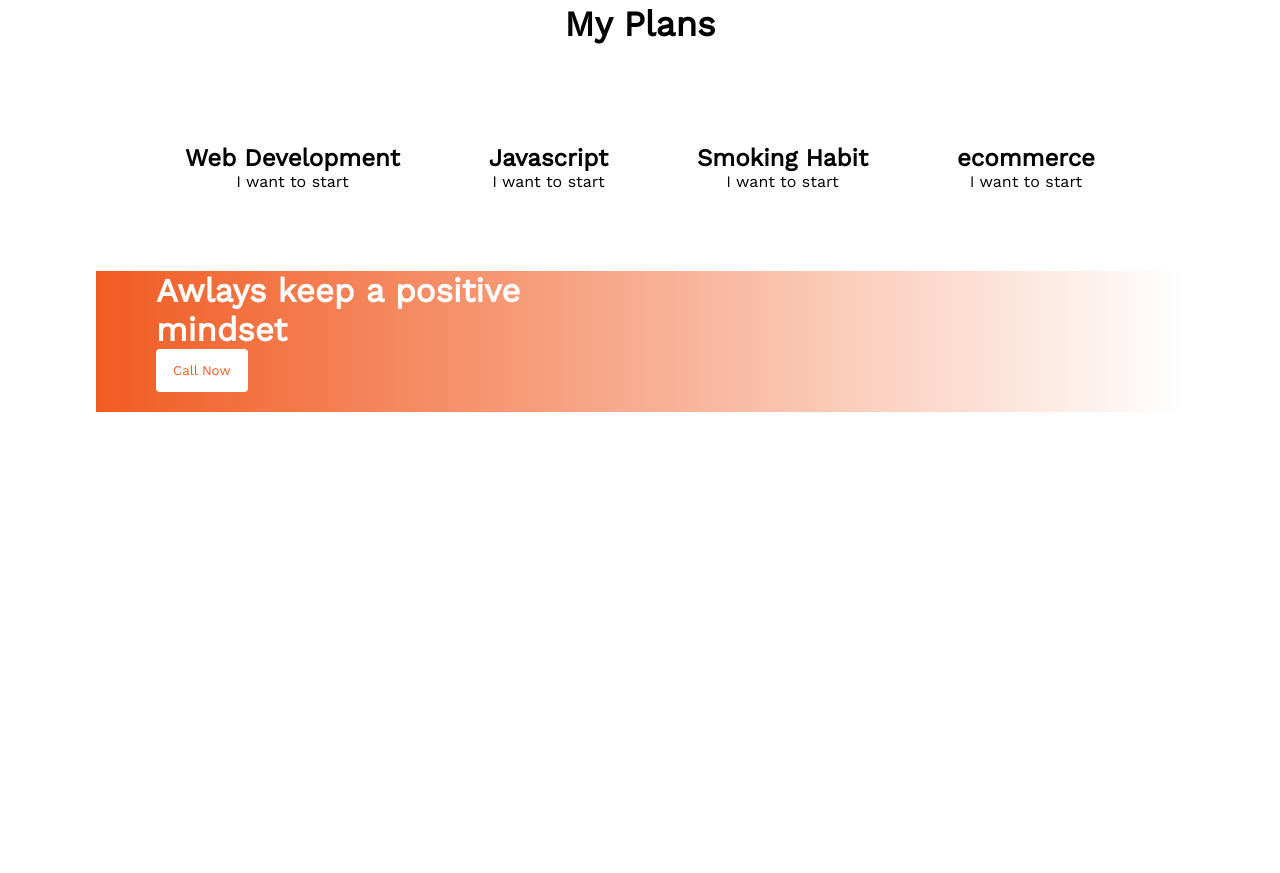
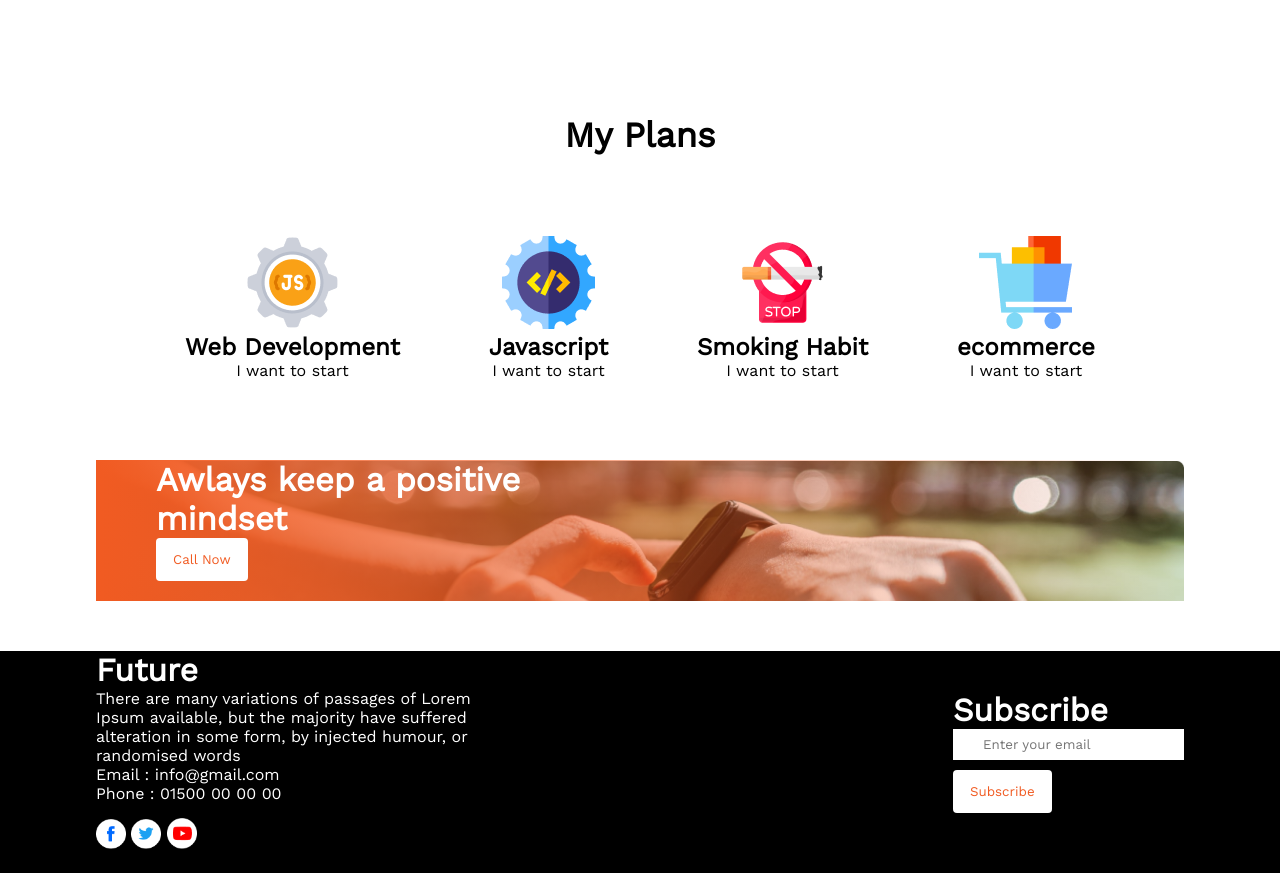
Before and after one commit to asifiqbalsagor/plans-of-new-year, a plain HTML site: page index.html in a window 1280 px wide. Shown: the part 1283-2156 px from the top of the page. Before the commit the page ends 1695 px from the top, so only its background shows below. Drawn offline with nearby package versions, Linux system fonts and the light colour scheme.

Commit message:
some change

```diff
--- a/index.html
+++ b/index.html
@@ -50,22 +50,22 @@
           <h1>My Plans</h1>
           <div class="plans_icons">
             <div class="">
-              <img src="images/icon1.png" alt="">
+              <img src="images/icons/icon1.png" alt="">
               <h2>Web Development</h2>
               <p>I want to start</p>
             </div>
             <div class="">
-              <img src="images/icon2.png" alt="">
+              <img src="images/icons/icon2 .png" alt="">
               <h2>Javascript</h2>
               <p>I want to start</p>
             </div>
             <div class="">
-              <img src="images/icon3.png" alt="">
+              <img src="images/icons/icon3.png" alt="">
               <h2>Smoking Habit</h2>
               <p>I want to start</p>
             </div>
             <div class="">
-              <img src="images/icon4.png" alt="">
+              <img src="images/icons/icon4.png" alt="">
               <h2>ecommerce</h2>
               <p>I want to start</p>
             </div>
@@ -80,7 +80,30 @@
           </div>
       </section>
       <!-- positive mindset section end -->
+      <!-- footer section start  -->
+      <footer>
+          <div class="footer_wrapper">
+           <div class="footer_text">
+               <h1>Future</h1>
+               <p>There are many variations of passages of Lorem Ipsum available, but the majority have suffered alteration in some form, by injected humour, or randomised words</p>
+               <span>Email : info@gmail.com</span>
+               <br>
+               <span>Phone : 01500 00 00 00</span>
+              <div class="social_icon">
+               <img src="images/fb.png" alt="">
+               <img src="images/icons/isnta.png" alt="">
+               <img src="images/icons/you.png" alt="">
+              </div>
+           </div>
+           <div class="">
 
+               <h1>Subscribe</h1>
+               <input type="text" placeholder="Enter your email">
+               <br>
+               <button class="CallNow_btn">Subscribe</button>
+           </div>
+         </footer>
+         <!-- footer section end  -->
 </body>
 
 </html>
--- a/styles/style.css
+++ b/styles/style.css
@@ -6,6 +6,8 @@
 .container{
      display: flex;
      align-items: center;
+     width: 85%;
+     margin: 0 auto;
 }
 .section-img{
      padding:131px 100px;
@@ -29,8 +31,6 @@
 }
 
 
-/*     ----------------*/
-
 #bannder_Wrapper{
      display:flex;
      background-color: #F6F6F6;
@@ -46,6 +46,16 @@
      width: 400px;
      font-family: 'Work Sans';
      font-style: normal;
+     margin-right: 30px;
+     margin-top: 30px;
+
+
+ }
+ .banner_text p{
+
+     line-height: 20px;
+     margin-top: 10px;
+     margin-bottom: 15px;
 
 
  }
@@ -92,7 +102,7 @@
      background-repeat: no-repeat;
 
 
-     background:linear-gradient(90deg, #F15B22 0%, rgba(241, 91, 34, 0) 100%), url(images/CallNow.png);
+     background:linear-gradient(90deg, #F15B22 0%, rgba(241, 91, 34, 0) 100%), url(../images/CallNow.png);
      background-size: cover;;
      width: 85%;
      margin: 0 auto;
@@ -129,6 +139,7 @@
 
  .footer_wrapper{
      display: flex;
+     align-items: center;
      justify-content: space-between;
      width: 85%;
      margin: 0 auto;
```
Also changed, not shown: images/CallNow.png (renamed from images/watch.png), images/bnner.png (added), images/ecom.png (renamed from images/icons/ecom.png), images/fb.png (added), images/icons/icon1.png (added), images/icons/icon2 .png (added), images/icons/icon3.png (added), images/icons/icon4.png (added), images/icons/isnta.png (added), images/icons/you.png (added), images/js.png (renamed from images/icons/js.png), images/smoke.png (renamed from images/icons/smoke.png), images/twitter.png (renamed from images/icons/twitter.png), images/web.png (renamed from images/icons/web.png), 1 more files.
